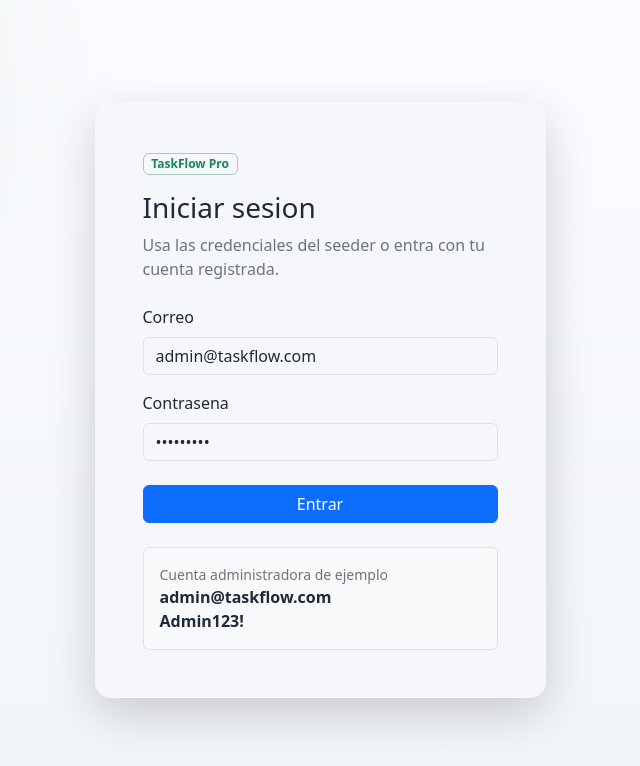
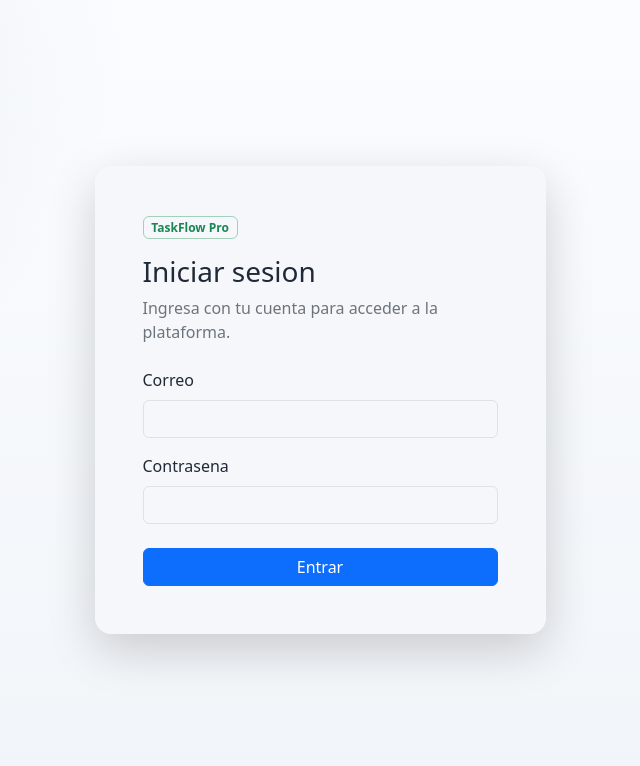
Before and after one commit to cguadalupek/taskflow, a Next.js app in the folder frontend/: page /login in a window 1280 px wide. Shown: the top 766 px of the page, without its empty margins (320-960 px from the left). Built offline with nearby package versions, Linux system fonts and the light colour scheme; no server answers.

Commit message:
login modelo eliminado

```diff
--- a/frontend/src/app/login/page.tsx
+++ b/frontend/src/app/login/page.tsx
@@ -10,8 +10,8 @@ export default function LoginPage() {
   const router = useRouter();
   const { login, loading, user } = useAuth();
   const [form, setForm] = useState({
-    email: "admin@taskflow.com",
-    password: "Admin123!",
+    email: "",
+    password: "",
   });
   const [nextPath, setNextPath] = useState("/dashboard");
   const [busy, setBusy] = useState(false);
@@ -64,7 +64,7 @@ export default function LoginPage() {
                   </span>
                   <h1 className="h3 mb-2">Iniciar sesion</h1>
                   <p className="text-secondary mb-0">
-                    Usa las credenciales del seeder o entra con tu cuenta registrada.
+                    Ingresa con tu cuenta para acceder a la plataforma.
                   </p>
                 </div>
                 {error ? <div className="alert alert-danger">{error}</div> : null}
@@ -93,11 +93,6 @@ export default function LoginPage() {
                     {busy ? "Ingresando..." : "Entrar"}
                   </button>
                 </form>
-                <div className="mt-4 p-3 rounded bg-light border">
-                  <div className="small text-secondary">Cuenta administradora de ejemplo</div>
-                  <div className="fw-semibold">admin@taskflow.com</div>
-                  <div className="fw-semibold">Admin123!</div>
-                </div>
               </div>
             </div>
           </div>
```
